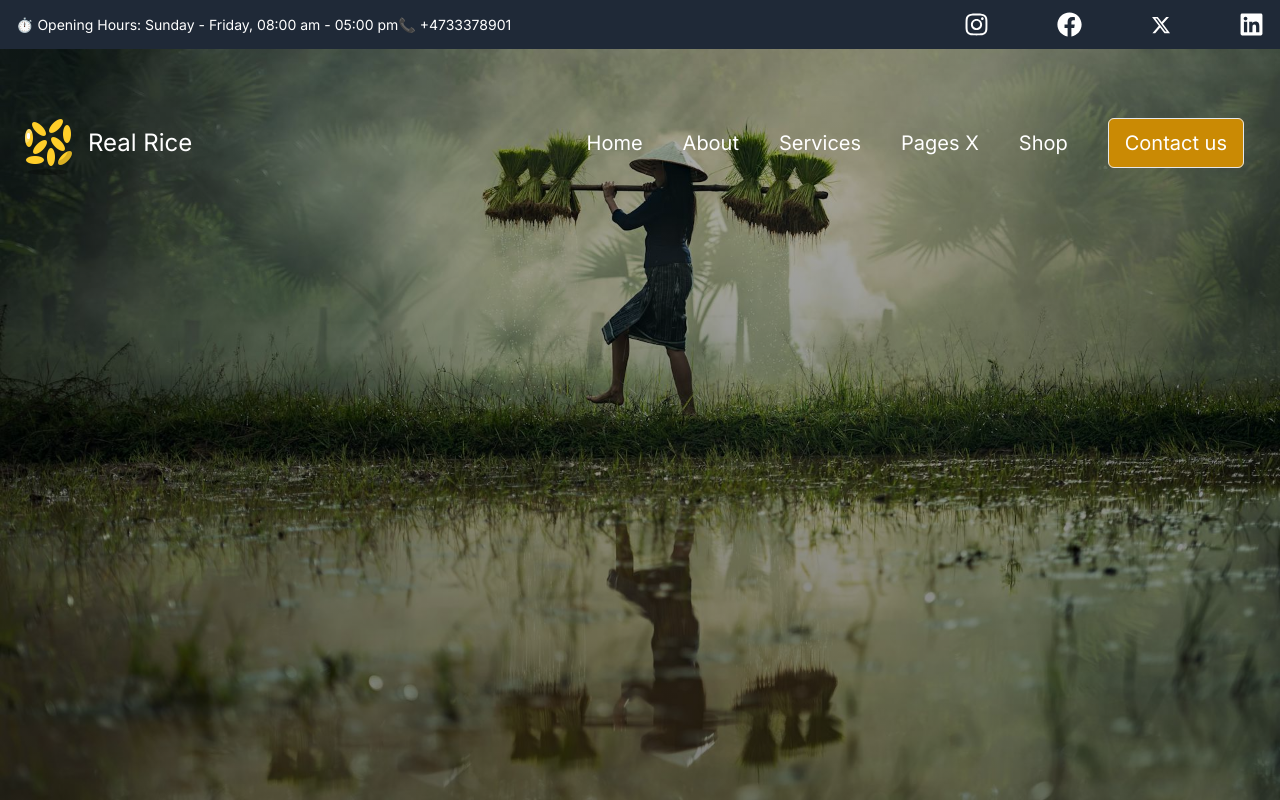
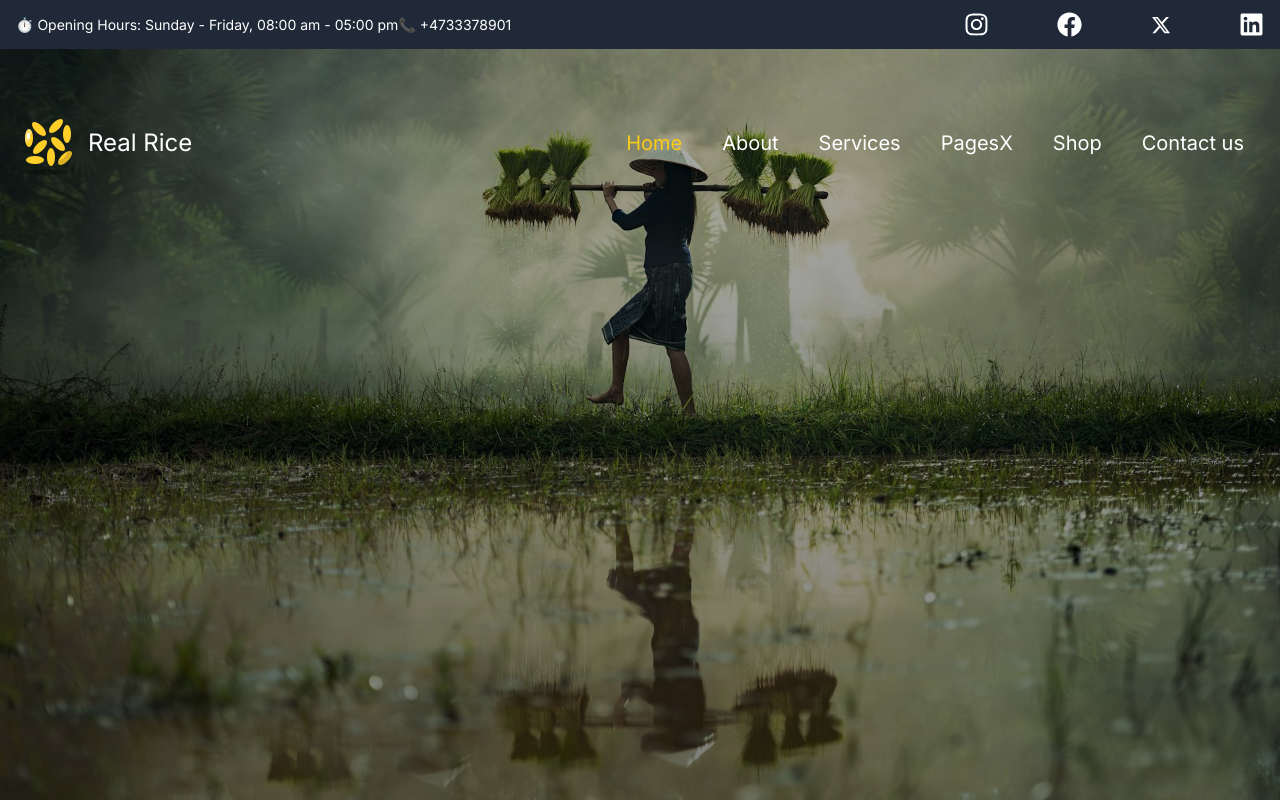
Before and after one commit to derikaquary/24-rice-official, a Next.js app: page / in a window 1280 px wide. Built offline with nearby package versions, Linux system fonts and the light colour scheme.

Commit message:
Higlighting the menu on click

```diff
--- a/app/_components/NavList.js
+++ b/app/_components/NavList.js
@@ -1,10 +1,16 @@
 import Link from "next/link";
-import { useState } from "react";
+import { useState, useEffect } from "react";
 
 function NavList({ isMenuOpen }) {
   const [isPagesOpen, setIsPagesOpen] = useState(false);
-  function togglePages() {
-    setIsPagesOpen(!isPagesOpen);
+  const [activeLink, setActiveLink] = useState("");
+
+  useEffect(() => {
+    setActiveLink(window.location.pathname);
+  }, []);
+
+  function handleClick(link) {
+    setActiveLink(link);
   }
 
   return (
@@ -13,34 +19,92 @@ function NavList({ isMenuOpen }) {
     >
       <ul className="flex flex-col items-center gap-4 px-5 py-4 text-xl text-white sm:flex-row sm:space-x-6">
         <li>
-          <Link href="/">Home</Link>
+          <Link href="/" passHref>
+            <span
+              onClick={() => handleClick("/")}
+              className={`${activeLink === "/" ? "text-yellow-400" : ""}`}
+            >
+              Home
+            </span>
+          </Link>
         </li>
         <li>
-          <Link href="/about">About</Link>
+          <Link href="/about" passHref>
+            <span
+              onClick={() => handleClick("/about")}
+              className={`${activeLink === "/about" ? "text-yellow-400" : ""}`}
+            >
+              About
+            </span>
+          </Link>
         </li>
         <li>
-          <Link href="/services">Services</Link>
+          <Link href="/services" passHref>
+            <span
+              onClick={() => handleClick("/services")}
+              className={`${activeLink === "/services" ? "text-yellow-400" : ""}`}
+            >
+              Services
+            </span>
+          </Link>
         </li>
         <li>
-          <Link href="/pages">Pages</Link>{" "}
-          <button onClick={() => togglePages()}>X</button>
+          <Link href="/pages" passHref>
+            <span
+              onClick={() => handleClick("/pages")}
+              className={`${activeLink === "/pages" ? "text-yellow-400" : ""}`}
+            >
+              Pages
+            </span>
+          </Link>
+          <button onClick={() => setIsPagesOpen(!isPagesOpen)}>X</button>
           {isPagesOpen && (
             <div className="mx-auto flex flex-col gap-4 rounded-lg border border-white py-2 pl-5 sm:hidden">
-              <Link href="/">Galery</Link>
-              <Link href="/">Team</Link>
-              <Link href="/">Blog</Link>
+              <Link href="/gallery" passHref>
+                <span
+                  onClick={() => handleClick("/gallery")}
+                  className={`${activeLink === "/gallery" ? "text-yellow-400" : ""}`}
+                >
+                  Gallery
+                </span>
+              </Link>
+              <Link href="/team" passHref>
+                <span
+                  onClick={() => handleClick("/team")}
+                  className={`${activeLink === "/team" ? "text-yellow-400" : ""}`}
+                >
+                  Team
+                </span>
+              </Link>
+              <Link href="/blog" passHref>
+                <span
+                  onClick={() => handleClick("/blog")}
+                  className={`${activeLink === "/blog" ? "text-yellow-400" : ""}`}
+                >
+                  Blog
+                </span>
+              </Link>
             </div>
           )}
         </li>
         <li>
-          <Link href="/shop">Shop</Link>
+          <Link href="/shop" passHref>
+            <span
+              onClick={() => handleClick("/shop")}
+              className={`${activeLink === "/shop" ? "text-yellow-400" : ""}`}
+            >
+              Shop
+            </span>
+          </Link>
         </li>
         <li className="sm:mb-5 sm:mt-5">
-          <Link
-            href="/contactus"
-            className="h-4 rounded-md border bg-yellow-600 px-4 py-3"
-          >
-            Contact us
+          <Link href="/contactus" passHref>
+            <span
+              onClick={() => handleClick("/contactus")}
+              className={`${activeLink === "/contactus" ? "text-yellow-400" : ""}`}
+            >
+              Contact us
+            </span>
           </Link>
         </li>
       </ul>
```
